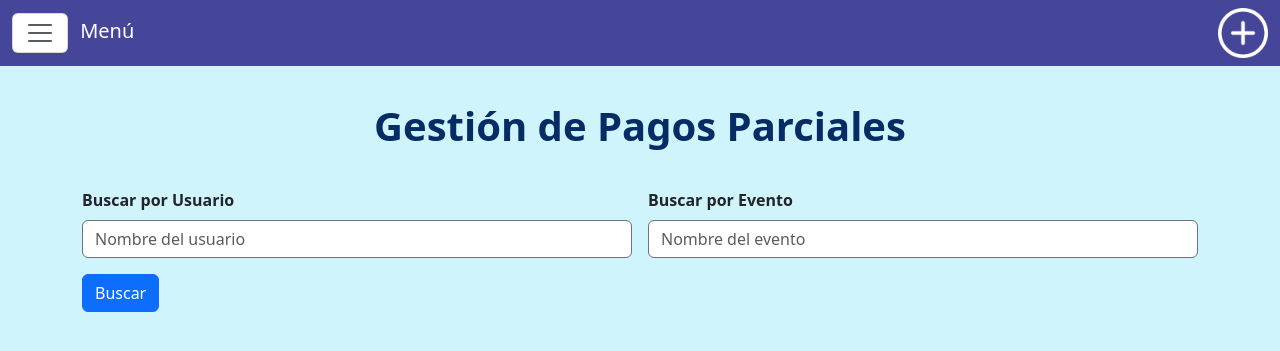
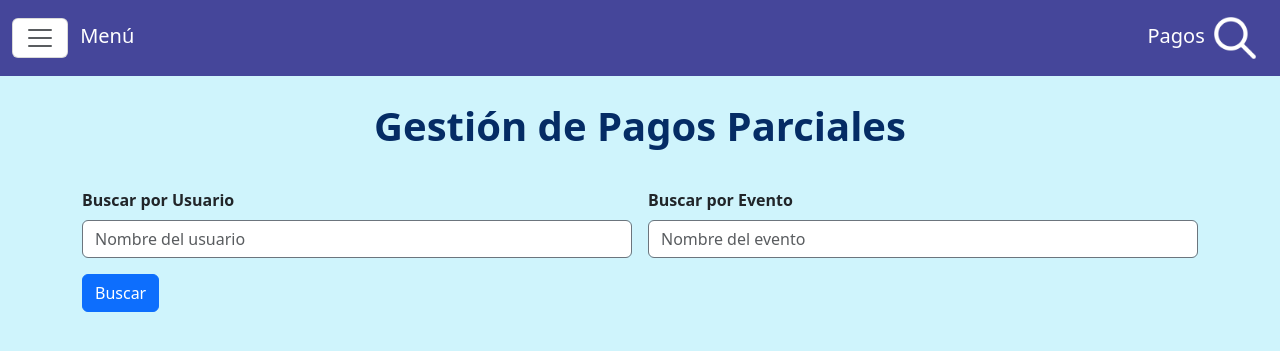
Before and after one commit to benjamindelafuente01/Calendario-Eventos, a PHP site: page /pagos_parciales_view.php in a window 1280 px wide. Shown: the top 351 px of the page. Run offline with PHP 8.4, Linux system fonts and the light colour scheme.

Commit message:
Agregamos texto de pagos y cambiamos icono, tambien agregamos las opciones de iglesias e historial de eventos

```diff
--- a/Views/pagos_parciales_view.php
+++ b/Views/pagos_parciales_view.php
@@ -25,9 +25,10 @@
                         <a class="navbar-brand text-white" href="#">Menú</a>
                     </div>
 
-                    <div>
-                        <a href="#" class="btn-close-white" data-bs-toggle="modal" data-bs-target="#modalVenderBoleto">
-                            <img src="../Iconos/anadir.png" class="" width="50" alt="Add Event">
+                    <div class="navbar-brand text-white me-2">
+                        Pagos
+                        <a href="#" class="btn-close-white" title="No hay opciones adicionales en este módulo">
+                            <img src="../Iconos/buscar.png" class="" width="50" alt="Add Event">
                         </a>
                     </div>
 
@@ -51,6 +52,12 @@
                             </li>
                             <li class="nav-item">
                                 <a href="pagos_parciales_view.php" class="nav-link active text-white fw-semibold" style="font-size: 1.3rem">Pagos parciales</a>
+                            </li>
+                            <li class="nav-item">
+                                <a href="iglesias_view.php" class="nav-link active text-white fw-semibold" style="font-size: 1.3rem">Iglesias</a>
+                            </li>
+                            <li class="nav-item">
+                                <a href="historial_view.php" class="nav-link active text-white fw-semibold" style="font-size: 1.3rem">Historial eventos</a>
                             </li>
                             <li class="nav-item">
                                 <a href="#" class="nav-link active text-white fw-semibold" style="font-size: 1.3rem">Salir</a>
```
